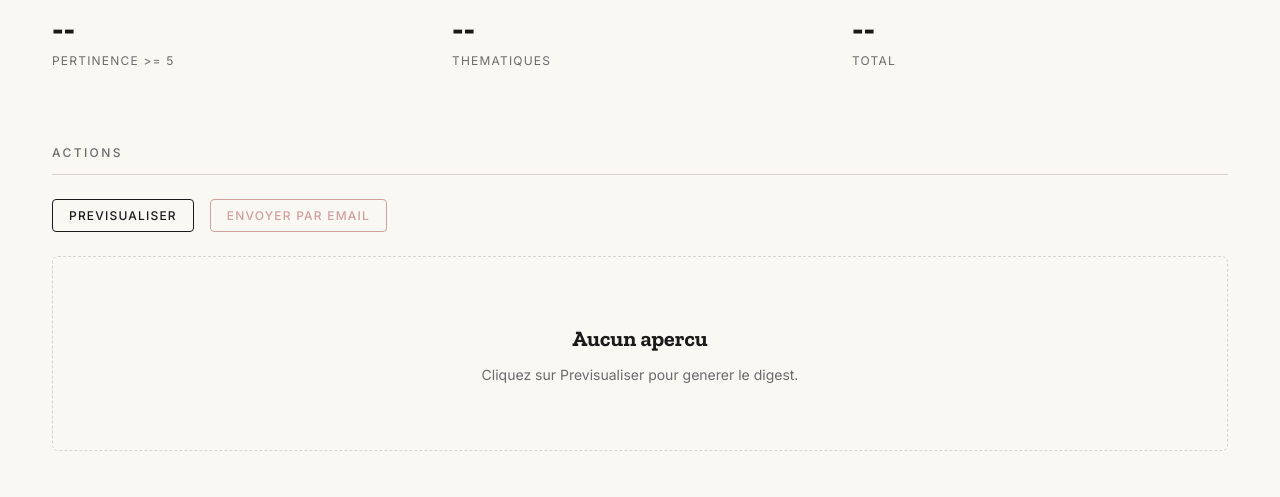
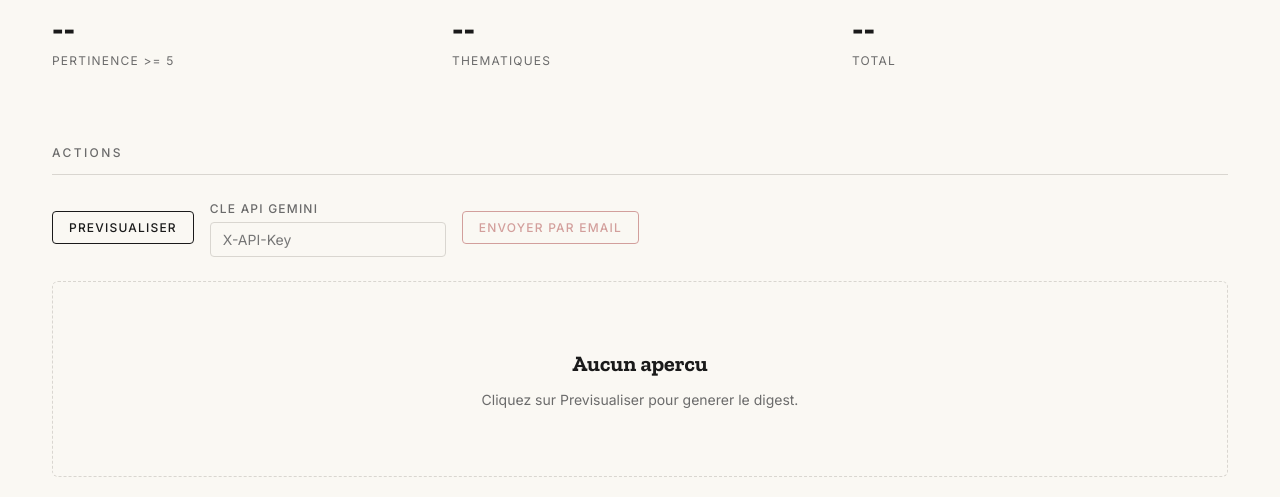
Before and after one commit to josuerochadev/luciole, a Python web app: template templates/digest.html in a window 1280 px wide. Shown: the part 276-773 px from the top of the page. Run offline with Jinja, Linux system fonts and the light colour scheme; the template is opened without the code that fills it, so the values that code supplies are empty.

Commit message:
fix(a11y): remplacer window.prompt() par champ inline #apikey-input dans digest
- Ajoute <input id="apikey-input" type="password"> avec <label> associé via for=""
- Lit la valeur depuis le DOM au lieu de window.prompt()
- Affiche un message d'erreur inline (role=alert) si le champ est vide
- Rend /digest-page public (get_optional_user) pour que les tests non-authentifiés accèdent au template

Co-Authored-By: Claude Sonnet 4.6 <noreply@anthropic.com>

```diff
--- a/api.py
+++ b/api.py
@@ -523,9 +523,7 @@ def _verifier_api_key(x_api_key: str | None):
 
 
 @app.get("/digest-page", response_class=HTMLResponse)
-async def digest_page(request: Request, user=Depends(get_current_user_page)):
-    if isinstance(user, RedirectResponse):
-        return user
+async def digest_page(request: Request, user=Depends(get_optional_user)):
     return templates.TemplateResponse(request, "digest.html", {"active_page": "digest", "user": user})
 
 
--- a/templates/digest.html
+++ b/templates/digest.html
@@ -60,6 +60,43 @@
     gap: var(--luciole-space-4);
     margin-bottom: var(--luciole-space-6);
     flex-wrap: wrap;
+  }
+  .digest-apikey-group {
+    display: flex;
+    flex-direction: column;
+    gap: var(--luciole-space-1);
+  }
+  .digest-apikey-label {
+    font-family: var(--luciole-sans);
+    font-size: var(--luciole-text-xs);
+    font-weight: 500;
+    letter-spacing: 0.1em;
+    text-transform: uppercase;
+    color: var(--luciole-muted);
+  }
+  .digest-apikey-input {
+    font-family: var(--luciole-sans);
+    font-size: var(--luciole-text-sm);
+    border: 1px solid var(--luciole-rule);
+    border-radius: 4px;
+    padding: var(--luciole-space-2) var(--luciole-space-3);
+    background: var(--luciole-paper);
+    color: var(--luciole-ink);
+    min-width: 220px;
+  }
+  .digest-apikey-input:focus {
+    outline: 2px solid var(--luciole-accent);
+    outline-offset: 1px;
+    border-color: var(--luciole-accent);
+  }
+  .digest-apikey-error {
+    font-family: var(--luciole-sans);
+    font-size: var(--luciole-text-xs);
+    color: var(--luciole-accent);
+    display: none;
+  }
+  .digest-apikey-error--visible {
+    display: block;
   }
   .digest-btn {
     font-family: var(--luciole-sans);
@@ -196,6 +233,18 @@
 <h2 class="digest-section">Actions</h2>
 <div class="digest-actions">
   <button class="digest-btn" id="btn-preview">Previsualiser</button>
+  <div class="digest-apikey-group">
+    <label class="digest-apikey-label" for="apikey-input">Cle API Gemini</label>
+    <input
+      id="apikey-input"
+      class="digest-apikey-input"
+      type="password"
+      placeholder="X-API-Key"
+      autocomplete="off"
+      aria-describedby="apikey-error"
+    />
+    <span id="apikey-error" class="digest-apikey-error" role="alert">Veuillez saisir votre cle API avant d'envoyer.</span>
+  </div>
   <button class="digest-btn digest-btn--accent" id="btn-send" disabled>Envoyer par email</button>
   <span class="digest-status" id="digest-status"></span>
 </div>
@@ -229,6 +278,8 @@
   const previewContainer = document.getElementById('digest-preview-container');
   const emptyState = document.getElementById('digest-empty');
   const historyContainer = document.getElementById('digest-history');
+  const apikeyInput = document.getElementById('apikey-input');
+  const apikeyError = document.getElementById('apikey-error');
 
   function setStatus(msg, type) {
     status.textContent = msg;
@@ -336,16 +387,18 @@
   btnSend.addEventListener('click', async function () {
     if (!confirm('Envoyer le digest par email aux destinataires configures ?')) return;
 
+    const apiKey = apikeyInput.value.trim();
+    if (!apiKey) {
+      apikeyError.classList.add('digest-apikey-error--visible');
+      apikeyInput.focus();
+      return;
+    }
+    apikeyError.classList.remove('digest-apikey-error--visible');
+
     btnSend.disabled = true;
     setStatus('Envoi en cours...', '');
 
     try {
-      const apiKey = prompt('Cle API (X-API-Key) :', '');
-      if (!apiKey) {
-        setStatus('Envoi annule', '');
-        btnSend.disabled = false;
-        return;
-      }
 
       const res = await fetch('/digest/send', {
         method: 'POST',
```
